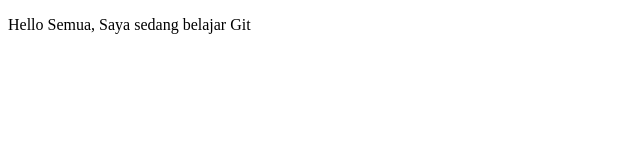
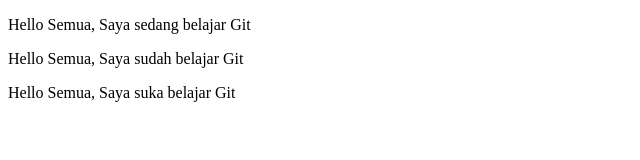
Before and after one commit to Putrafjrr/PRPL10, a plain HTML site: page index.html in a window 1280 px wide. Shown: the whole page, without its empty margins (0-640 px from the left). Drawn offline with Linux system fonts and the light colour scheme.

Commit message:
belajar git greget!

```diff
--- a/index.html
+++ b/index.html
@@ -6,5 +6,7 @@
 </head>
 <body>
 <p>Hello Semua, Saya sedang belajar Git</p>
+<p>Hello Semua, Saya sudah belajar Git</p>
+<p>Hello Semua, Saya suka belajar Git</p>
 </body>
 </html>
```
